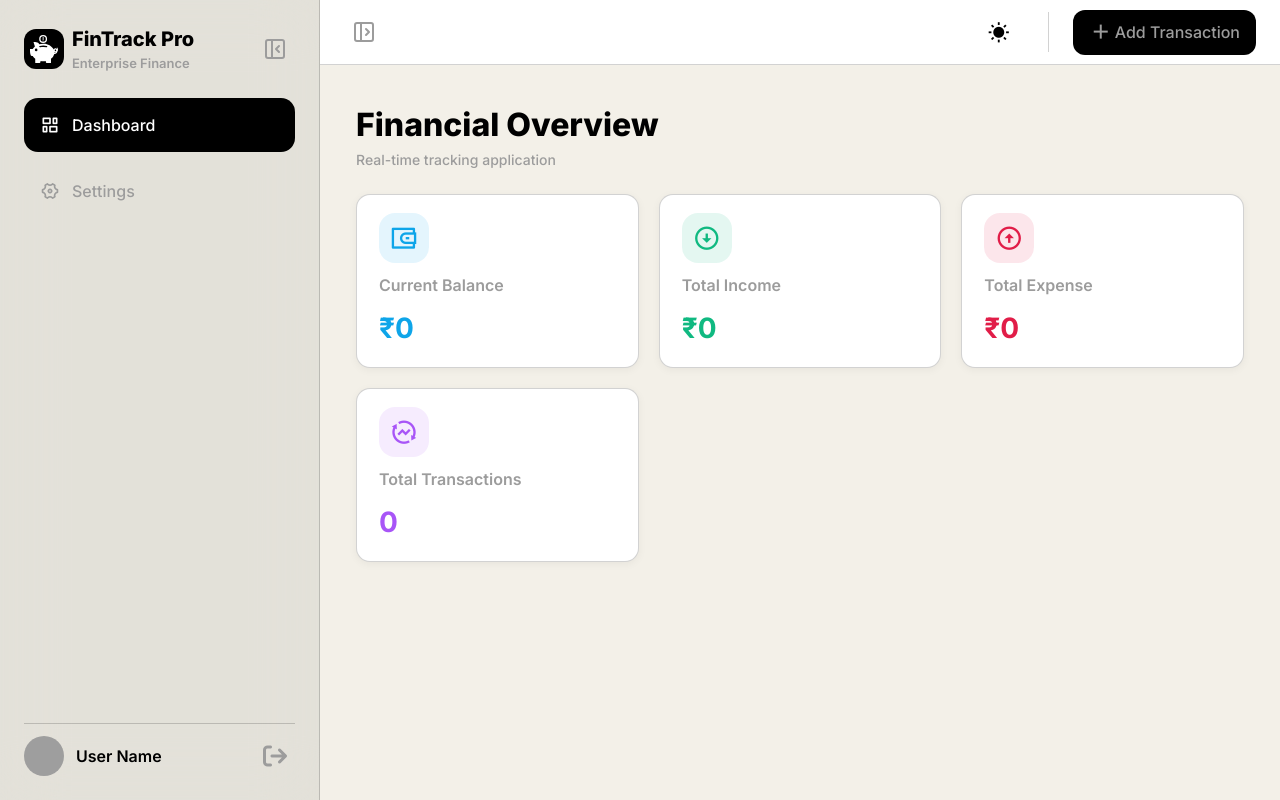
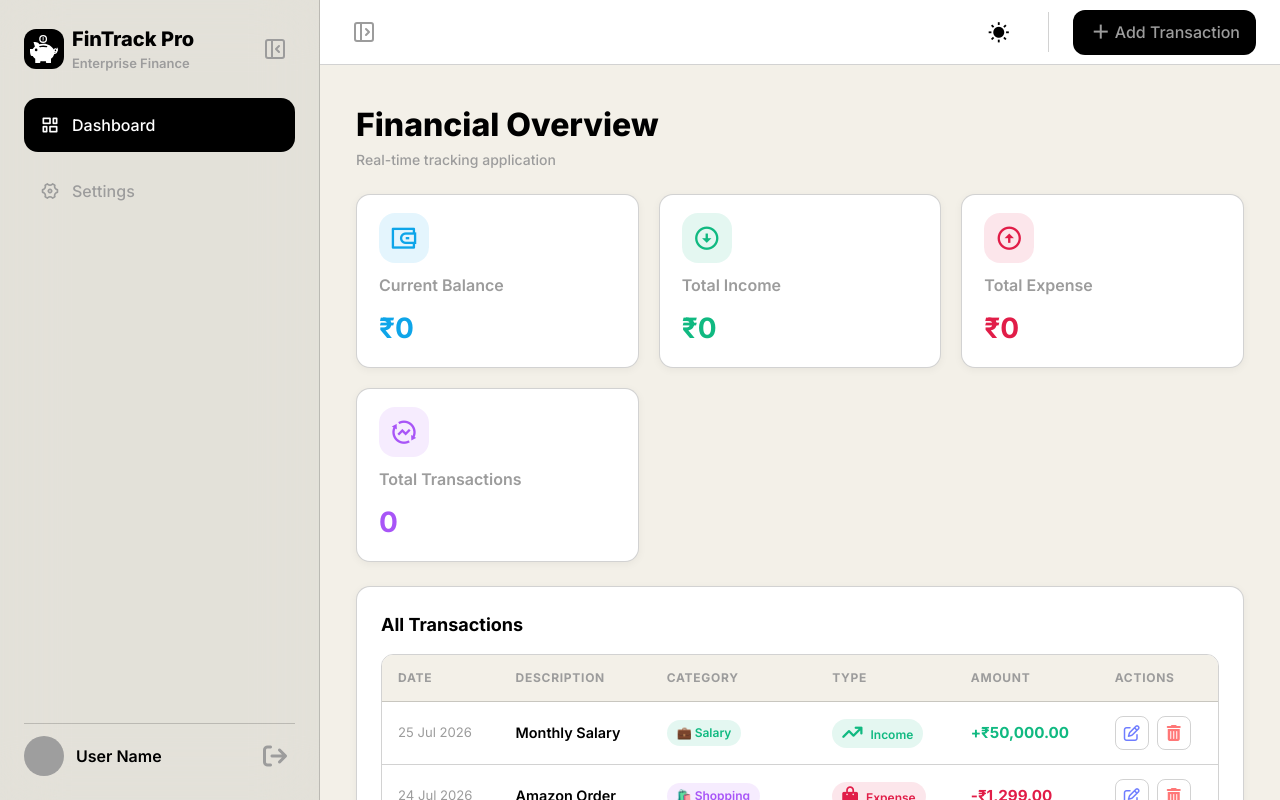
Before and after one commit to Bismay-exe/expense-tracker-redux, a React (Vite) app: page / in a window 1280 px wide. Built offline with nearby package versions, Linux system fonts and the light colour scheme; grey boxes are pictures that could not be loaded.

Commit message:
feat(ui): add TransactionTable component with rows

```diff
--- /dev/null
+++ b/src/components/dashboard/TransactionTable.jsx
@@ -0,0 +1,108 @@
+import React from 'react'
+
+const DUMMY_TRANSACTIONS = [
+  {
+    id: 1,
+    date: '25 Jul 2026',
+    description: 'Monthly Salary',
+    category: 'Salary',
+    categoryBadge: 'badge-green',
+    categoryIcon: '💼',
+    type: 'income',
+    amount: '+₹50,000.00',
+  },
+  {
+    id: 2,
+    date: '24 Jul 2026',
+    description: 'Amazon Order',
+    category: 'Shopping',
+    categoryBadge: 'badge-purple',
+    categoryIcon: '🛍️',
+    type: 'expense',
+    amount: '-₹1,299.00',
+  },
+  {
+    id: 3,
+    date: '23 Jul 2026',
+    description: 'Zomato',
+    category: 'Food & Dining',
+    categoryBadge: 'badge-orange',
+    categoryIcon: '🍔',
+    type: 'expense',
+    amount: '-₹450.00',
+  },
+]
+
+const TransactionTable = () => {
+  return (
+    <div className="card transactions-card">
+      <div className="card-header">
+        <h3>All Transactions</h3>
+      </div>
+
+      {/* Table wrapper */}
+      <div>
+        <table>
+          <thead>
+            <tr>
+              <th>Date</th>
+              <th>Description</th>
+              <th>Category</th>
+              <th>Type</th>
+              <th>Amount</th>
+              <th>Actions</th>
+            </tr>
+          </thead>
+
+          <tbody>
+            {DUMMY_TRANSACTIONS.map((tx) => (
+              <tr key={tx.id} className="tx-row">
+                {/* Date */}
+                <td className="tx-date">{tx.date}</td>
+
+                {/* Description */}
+                <td>
+                  <div className="tx-desc-inner">
+                    <span className="tx-title">{tx.description}</span>
+                  </div>
+                </td>
+
+                {/* Category */}
+                <td>
+                  <span className={`badge ${tx.categoryBadge}`}>
+                    {tx.categoryIcon} {tx.category}
+                  </span>
+                </td>
+
+                {/* Type */}
+                <td>
+                  <span className={`badge ${tx.type === 'income' ? 'badge-green' : 'badge-red'}`}>
+                    <i className={`${tx.type === 'income' ? 'fa-solid fa-arrow-trend-up' : 'fa-solid fa-bag-shopping'} type-icon`}></i>
+                    {tx.type === 'income' ? 'Income' : 'Expense'}
+                  </span>
+                </td>
+
+                {/* Amount */}
+                <td className={`tx-amount ${tx.type}`}>{tx.amount}</td>
+
+                {/* Actions */}
+                <td>
+                  <div style={{ display: 'flex', gap: '8px' }}>
+                    <button className="edit-tx-btn" type="button">
+                      <i className="fa-regular fa-pen-to-square"></i>
+                    </button>
+                    <button className="delete-tx-btn" type="button">
+                      <i className="fa-solid fa-trash-can"></i>
+                    </button>
+                  </div>
+                </td>
+              </tr>
+            ))}
+          </tbody>
+        </table>
+      </div>
+    </div>
+  )
+}
+
+export default TransactionTable
--- a/src/pages/Dashboard.jsx
+++ b/src/pages/Dashboard.jsx
@@ -2,6 +2,7 @@ import React from 'react'
 import Sidebar from '../components/layout/Sidebar'
 import Navbar from '../components/layout/Navbar'
 import StatCard from '../components/dashboard/StatCard'
+import TransactionTable from '../components/dashboard/TransactionTable'
 
 const Dashboard = () => {
   return (
@@ -49,7 +50,9 @@ const Dashboard = () => {
             />
           </div>
 
-          {/* CashFlowChart and TransactionTable coming in next phases */}
+          {/* CashFlowChart coming in next phase */}
+
+          <TransactionTable />
         </section>
       </div>
     </main>
```
